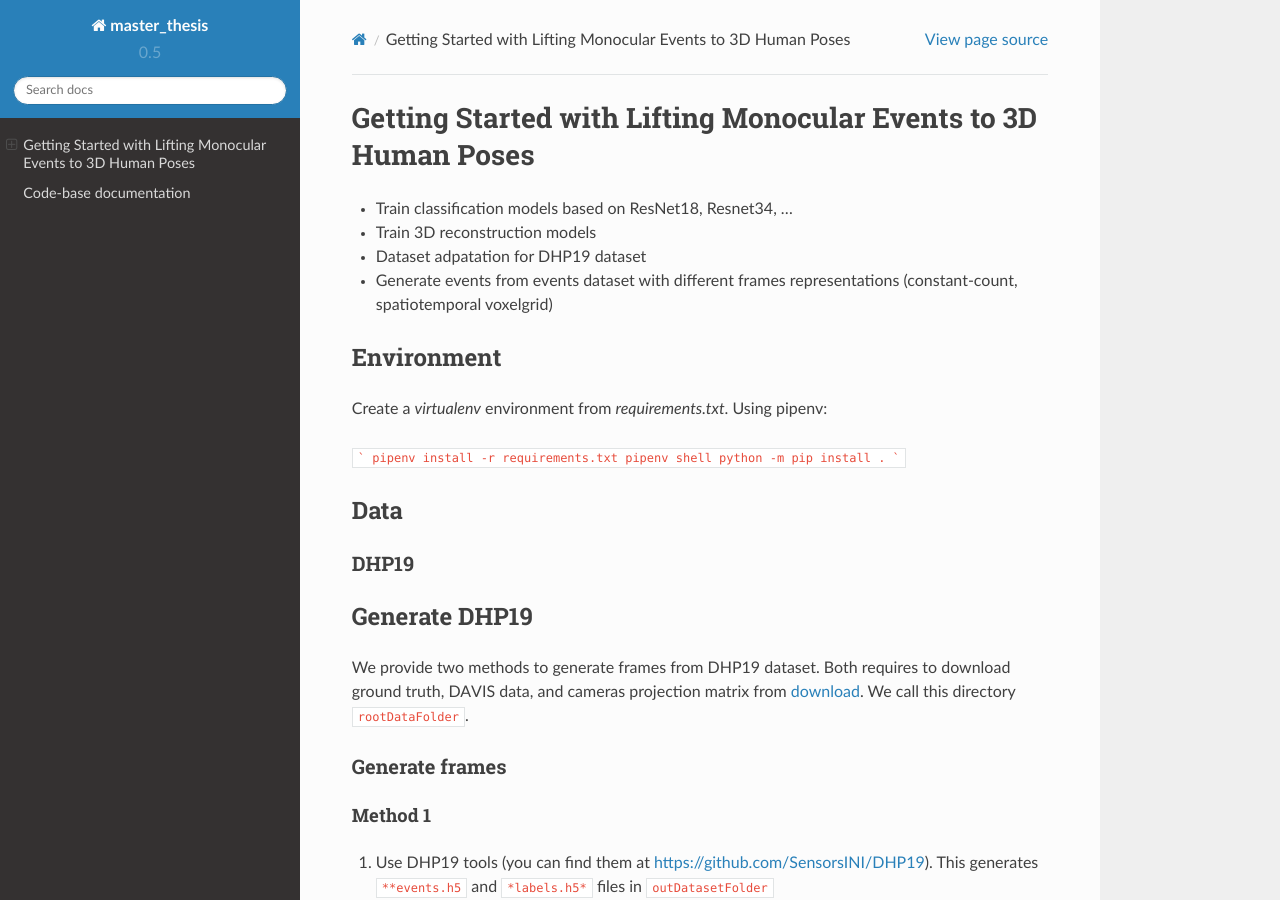
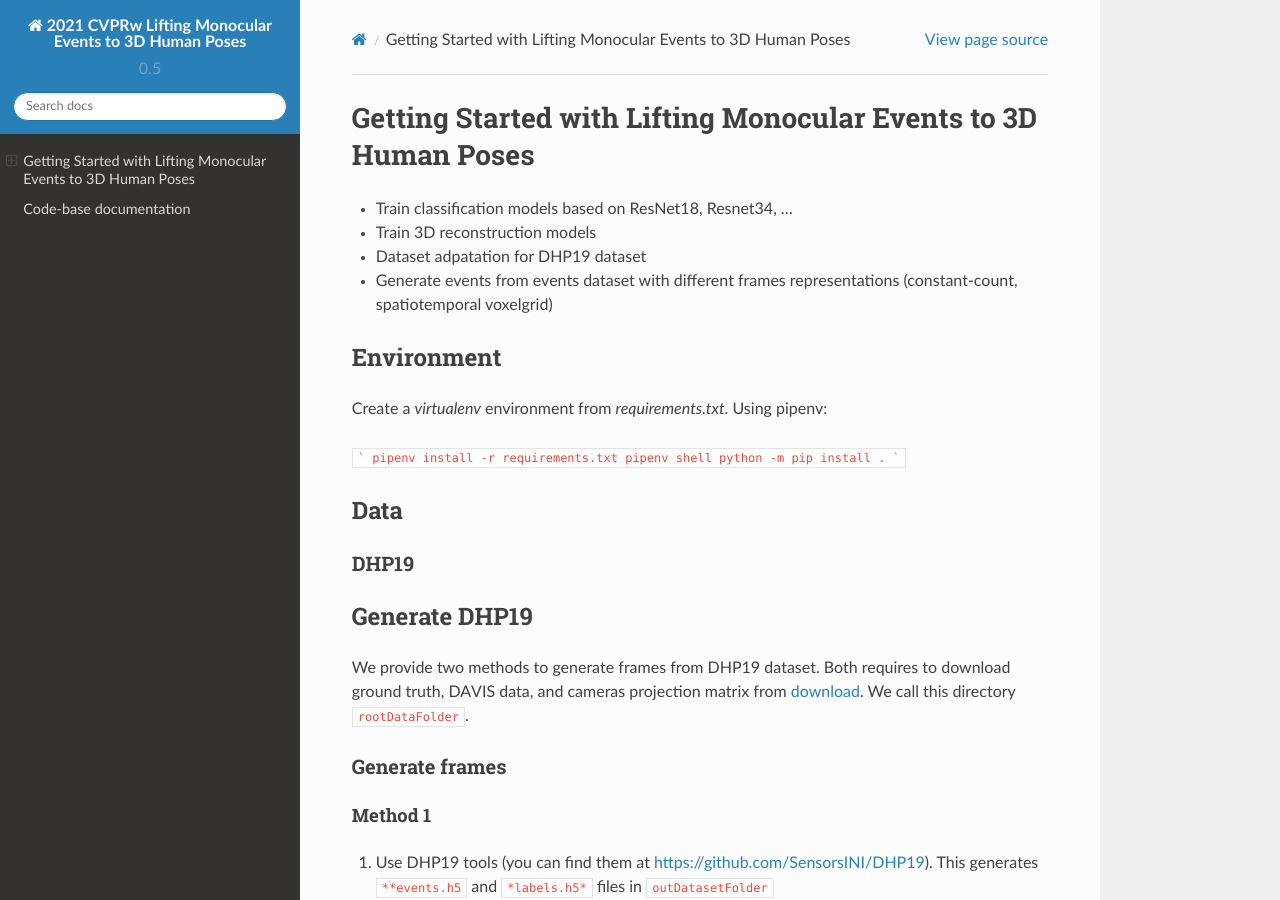
Before and after one commit to IIT-PAVIS/lifting_events_to_3d_hpe, a Sphinx documentation site: the page built from docs/source/index.rst, in a window 1280 px wide and 900 px high. Built offline with Sphinx 7.4.7 and the Read the Docs theme 2.0.0, drawn with Linux system fonts in a browser that asks for light colours.

Commit message:
Update conf.py

```diff
--- a/docs/source/conf.py
+++ b/docs/source/conf.py
@@ -74,12 +74,13 @@ MOCK_MANUAL_PACKAGES = [
     'cv2',
     'pytorch_lightning',
     'pose3d_utils',
+
 ]
 autodoc_mock_imports = MOCK_PACKAGES + MOCK_MANUAL_PACKAGES
 
 # -- Project information -----------------------------------------------------
 
-project = 'master_thesis'
+project = '2021 CVPRw Lifting Monocular Events to 3D Human Poses'
 copyright = experimenting.__copyright__
 author = experimenting.__author__
 version = experimenting.__version__
```
